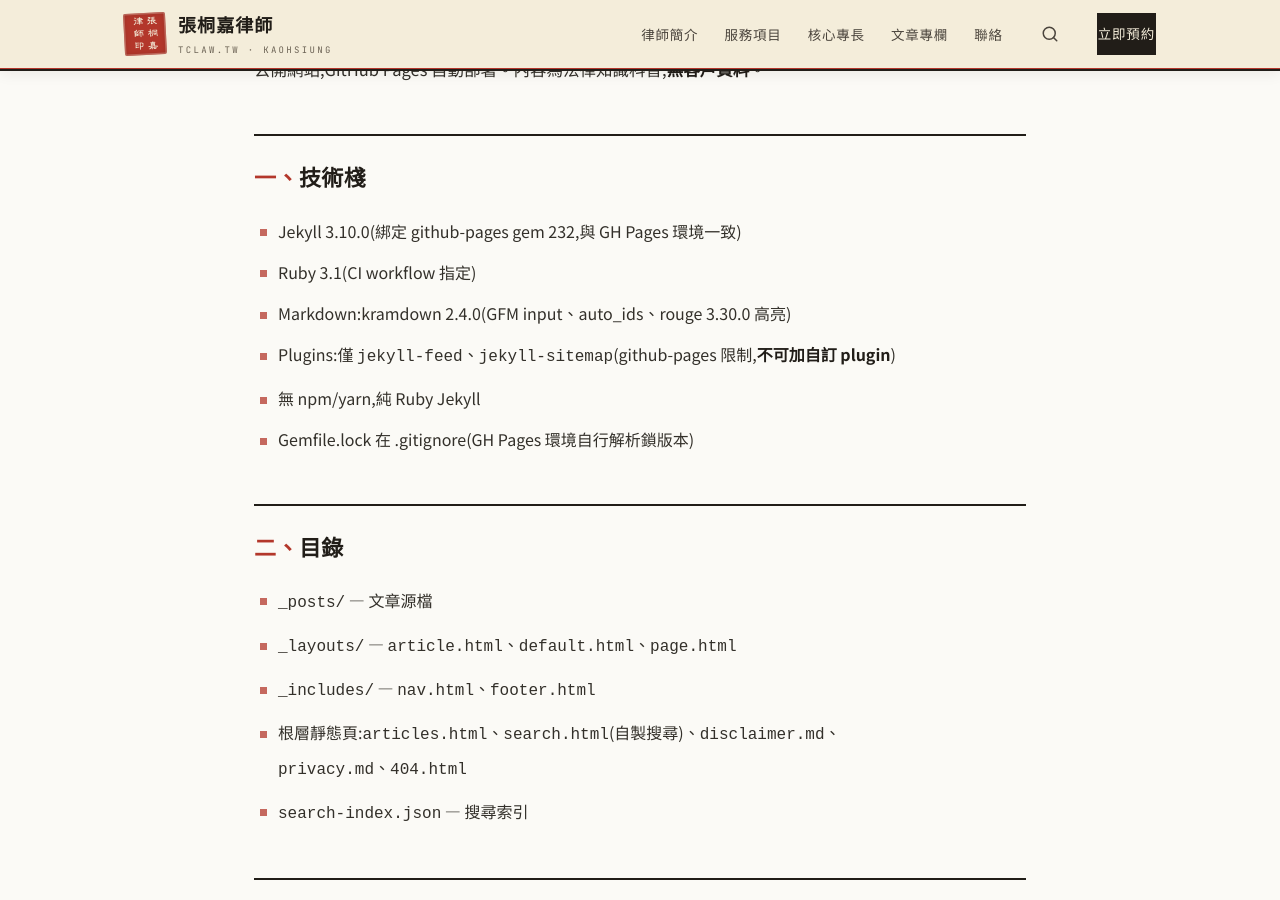
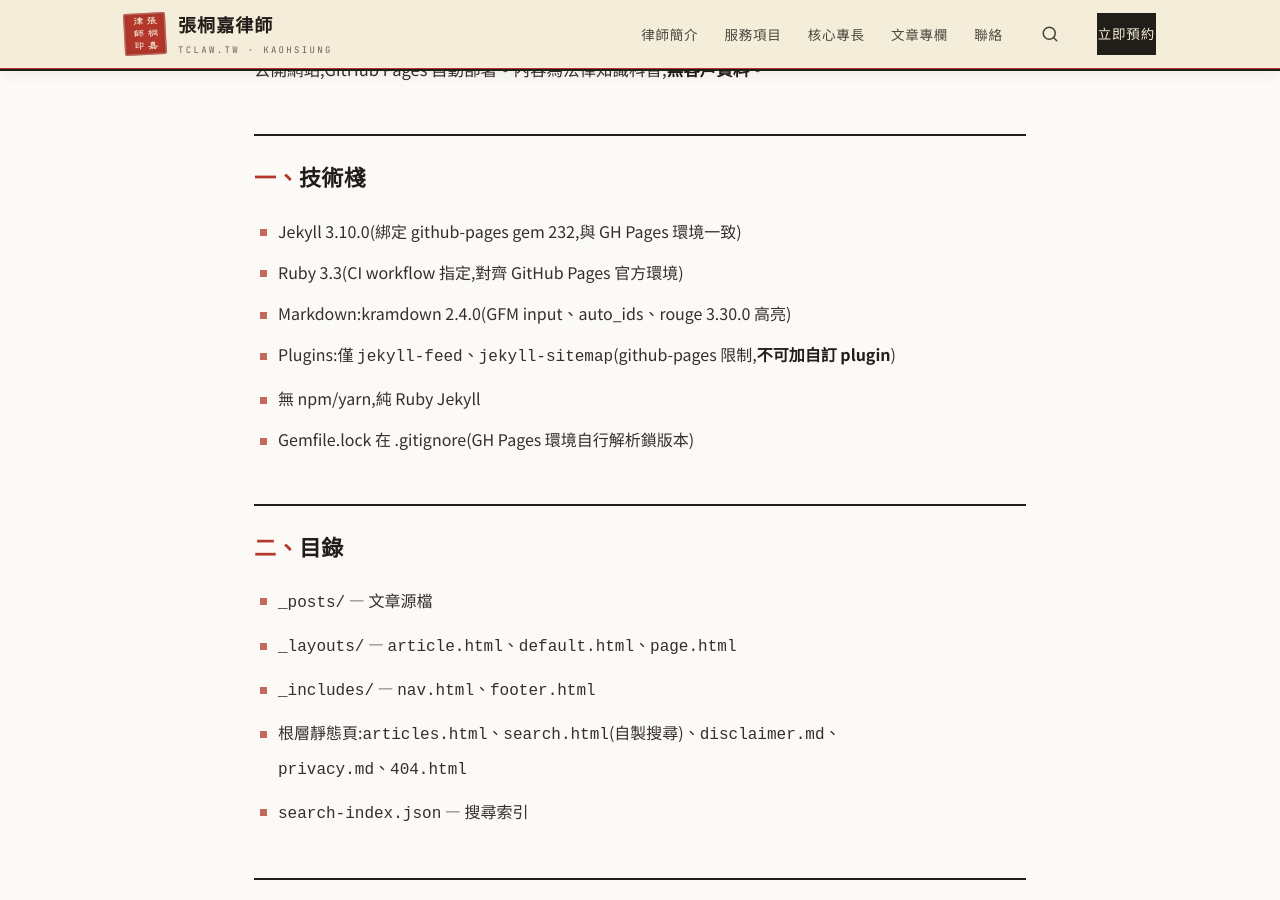
Before and after one commit to let0448/tclaw.tw, a Jekyll site: the page built from CLAUDE.md, in a window 1280 px wide and 900 px high, scrolled down 383 px. Built offline with Jekyll 4.4.1, drawn with Linux system fonts in a browser that asks for light colours; our own code applies the rules of GitHub Pages for plain Markdown files.

Commit message:
fix: CI 根治 Ubuntu 26.04 相容性,Ruby 3.1→3.3 對齊 GitHub Pages 官方環境,actions 全面升到 Node 24 版
- runner 改回 ubuntu-latest(移除 035e837 的 24.04 暫時固定)
- setup-ruby 升至 v1.336.0(SHA 釘選);Ruby 3.1 已 EOL,ruby-builder 無 26.04 預編版
- checkout v5、configure-pages v6、upload-pages-artifact v5、deploy-pages v5
  (upload-pages-artifact v4 起不含 dotfile,_site 無 dotfile,不受影響)

Co-Authored-By: Claude Opus 5.5 <noreply@anthropic.com>
Claude-Session: https://claude.ai/code/session_01AMaa1BQ9ekWc6BMjNQ1HfM

```diff
--- a/CLAUDE.md
+++ b/CLAUDE.md
@@ -4,7 +4,7 @@
 
 ## 技術棧
 - Jekyll 3.10.0(綁定 github-pages gem 232,與 GH Pages 環境一致)
-- Ruby 3.1(CI workflow 指定)
+- Ruby 3.3(CI workflow 指定,對齊 GitHub Pages 官方環境)
 - Markdown:kramdown 2.4.0(GFM input、auto_ids、rouge 3.30.0 高亮)
 - Plugins:僅 `jekyll-feed`、`jekyll-sitemap`(github-pages 限制,**不可加自訂 plugin**)
 - 無 npm/yarn,純 Ruby Jekyll
```
Also changed, not shown: .github/workflows/jekyll.yml.
